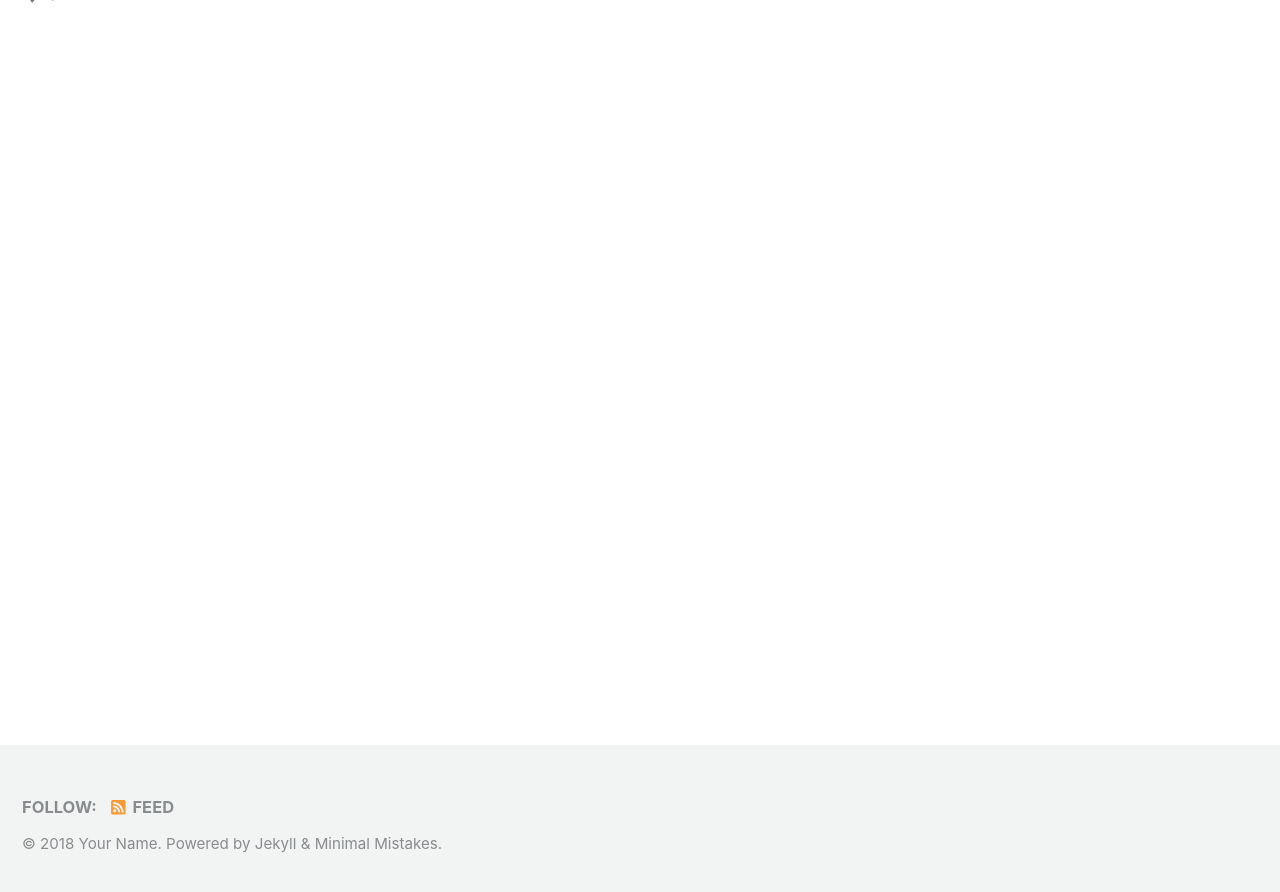
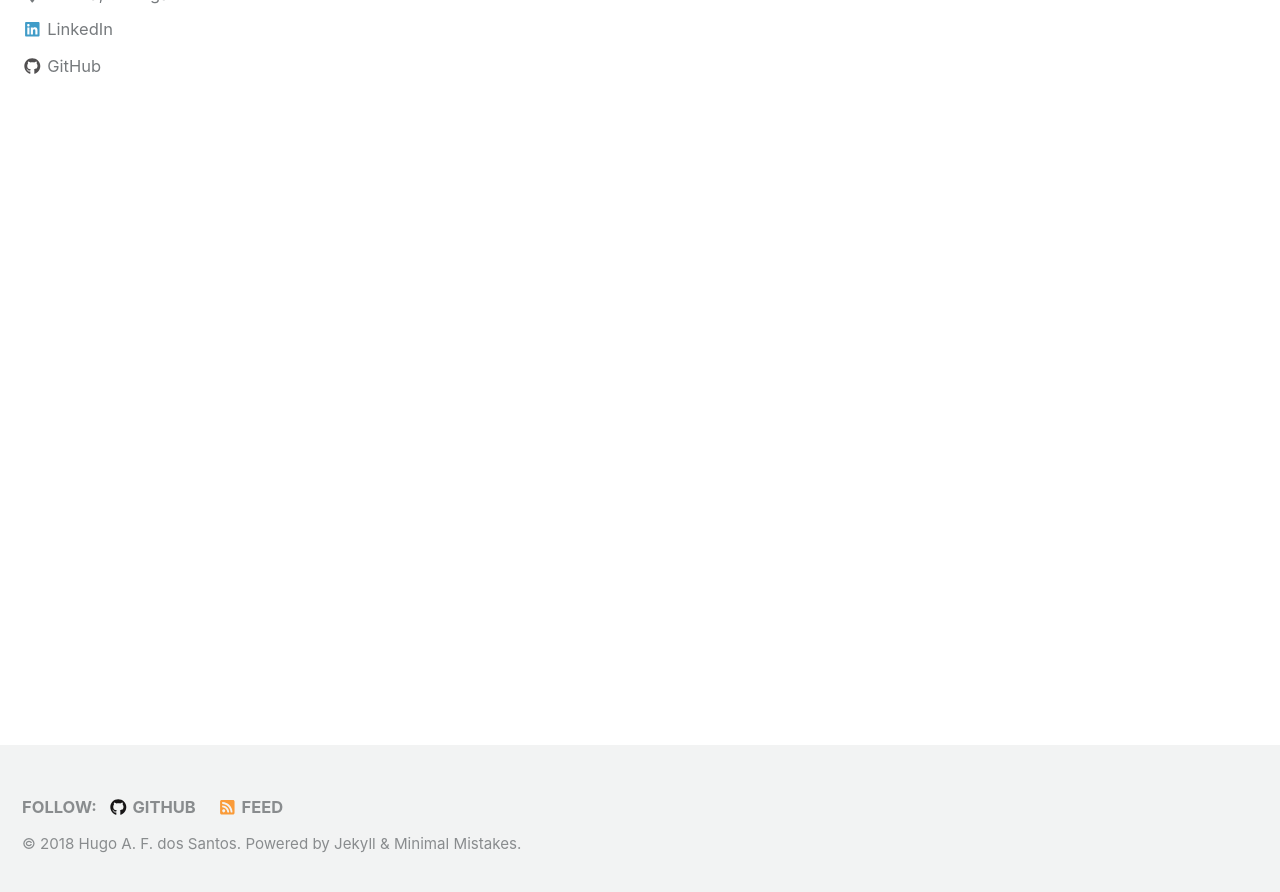
Before and after one commit to hugoafsantos/hugoafsantos.github.io, a Jekyll site: the page built from index.html, in a window 1280 px wide and 900 px high, scrolled down 253 px. Shown: the top 892 px of the window. Built offline with Jekyll 4.4.1, drawn with Linux system fonts in a browser that asks for light colours; nearby versions of some CDN libraries; the list of posts is cut into pages by our own code; some of the changed text lies outside the part shown.

Commit message:
edited minimal-mistakes template

```diff
--- a/_config.yml
+++ b/_config.yml
@@ -16,10 +16,10 @@ minimal_mistakes_skin    : "default" # "air", "aqua", "contrast", "dark", "dirt"
 
 # Site Settings
 locale                   : "en-US"
-title                    : "Site Title"
+title                    : "Hugo A. F. dos Santos"
 title_separator          : "-"
-name                     : "Your Name"
-description              : "An amazing website."
+name                     : "Hugo A. F. dos Santos"
+description              : "Ph.D. candidate in Systems Biology."
 url                      : # the base hostname & protocol for your site e.g. "https://mmistakes.github.io"
 baseurl                  : # the subpath of your site, e.g. "/blog"
 repository               : # GitHub username/repo-name e.g. "mmistakes/minimal-mistakes"
@@ -100,10 +100,10 @@ analytics:
 
 # Site Author
 author:
-  name             : "Your Name"
+  name             : "Hugo A. F. dos Santos"
   avatar           : # path of avatar image, e.g. "/assets/images/bio-photo.jpg"
-  bio              : "I am an amazing person."
-  location         : "Somewhere"
+  bio              : "Data Science Portfolio"
+  location         : "Lisboa, Portugal"
   email            :
   uri              :
   home             : # null (default), "absolute or relative url to link to author home"
@@ -113,13 +113,13 @@ author:
   flickr           :
   facebook         :
   foursquare       :
-  github           :
+  github           : "hugoafsantos"
   gitlab           :
   google_plus      :
   keybase          :
   instagram        :
   lastfm           :
-  linkedin         : # "john-doe-12345678" (the last part of your profile url, e.g. https://www.linkedin.com/in/john-doe-12345678)
+  linkedin         : "hugo-a-f-santos-8a465647" # "john-doe-12345678" (the last part of your profile url, e.g. https://www.linkedin.com/in/john-doe-12345678)
   pinterest        :
   soundcloud       :
   stackoverflow    : # "123456/username" (the last part of your profile url, e.g. https://stackoverflow.com/users/123456/username)
@@ -269,3 +269,11 @@ defaults:
       comments: # true
       share: true
       related: true
+
+    #_pages
+    _scope:
+      path: ""
+      type: pages
+    values:
+      layout: single
+      author_profile: true
```
